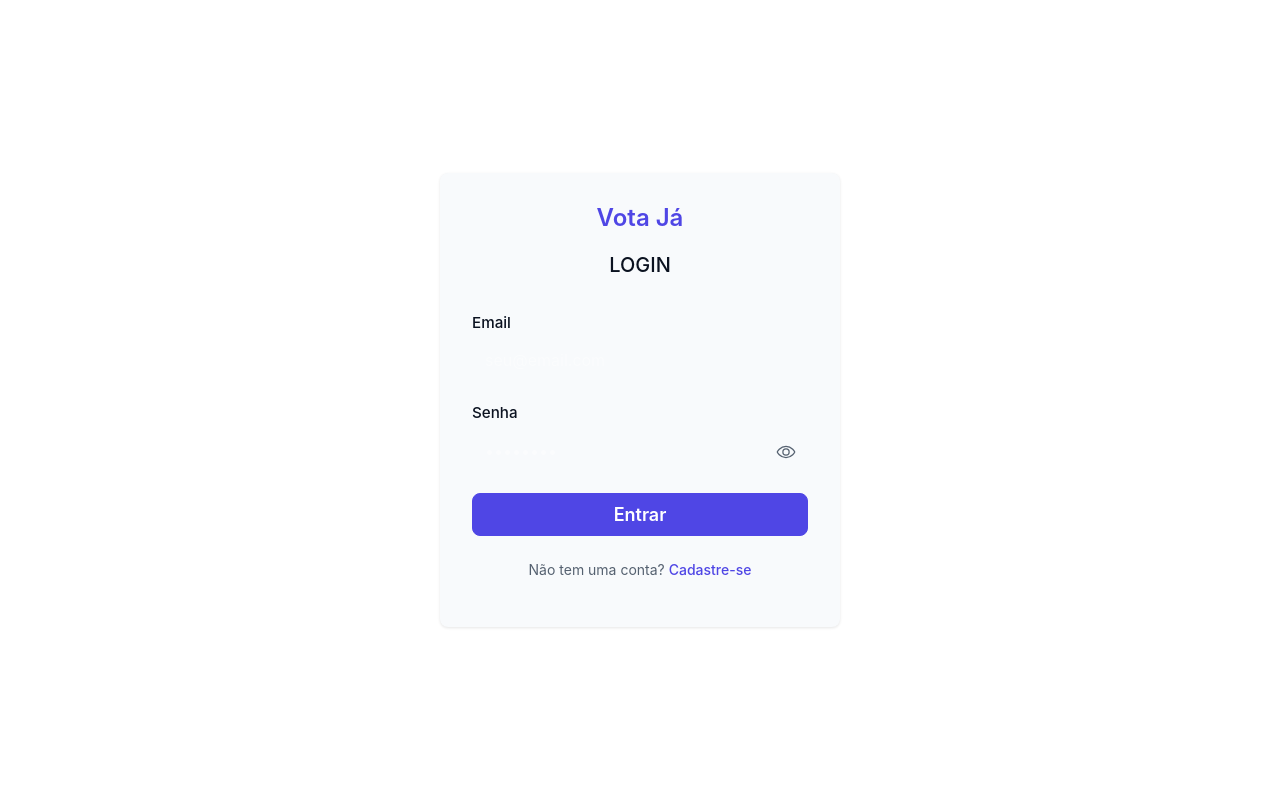
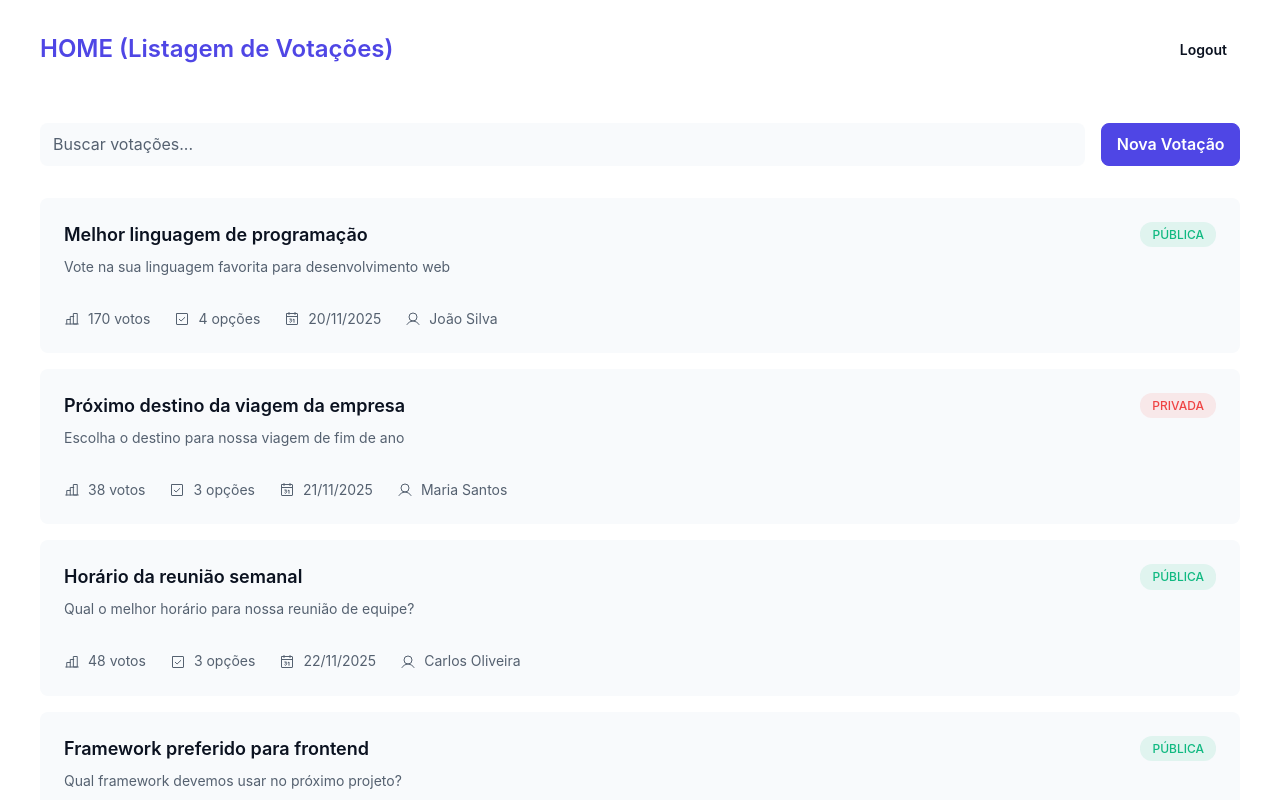
Before and after one commit to C14-2025/vota-ja-front, a React (Vite) app: page /home in a window 1280 px wide. Before the commit this address led to /login. Shown: the top 800 px of the page. Built offline with nearby package versions, Linux system fonts and the light colour scheme; no server answers.

Commit message:
refactor: move home and poll details routes to public access

```diff
--- a/src/routes/AppRoutes.tsx
+++ b/src/routes/AppRoutes.tsx
@@ -15,11 +15,11 @@ export const AppRoutes: React.FC = () => {
       <Routes>
         <Route path="/login" element={<LoginPage />} />
         <Route path="/register" element={<RegisterPage />} />
+        <Route path="/home" element={<HomePage />} />
+        <Route path="/polls/:id" element={<PollDetailsPage />} />
 
         <Route element={<ProtectedRoute />}>
-          <Route path="/home" element={<HomePage />} />
           <Route path="/polls/create" element={<CreatePollPage />} />
-          <Route path="/polls/:id" element={<PollDetailsPage />} />
         </Route>
 
         <Route path="/" element={<Navigate to="/home" replace />} />
```
